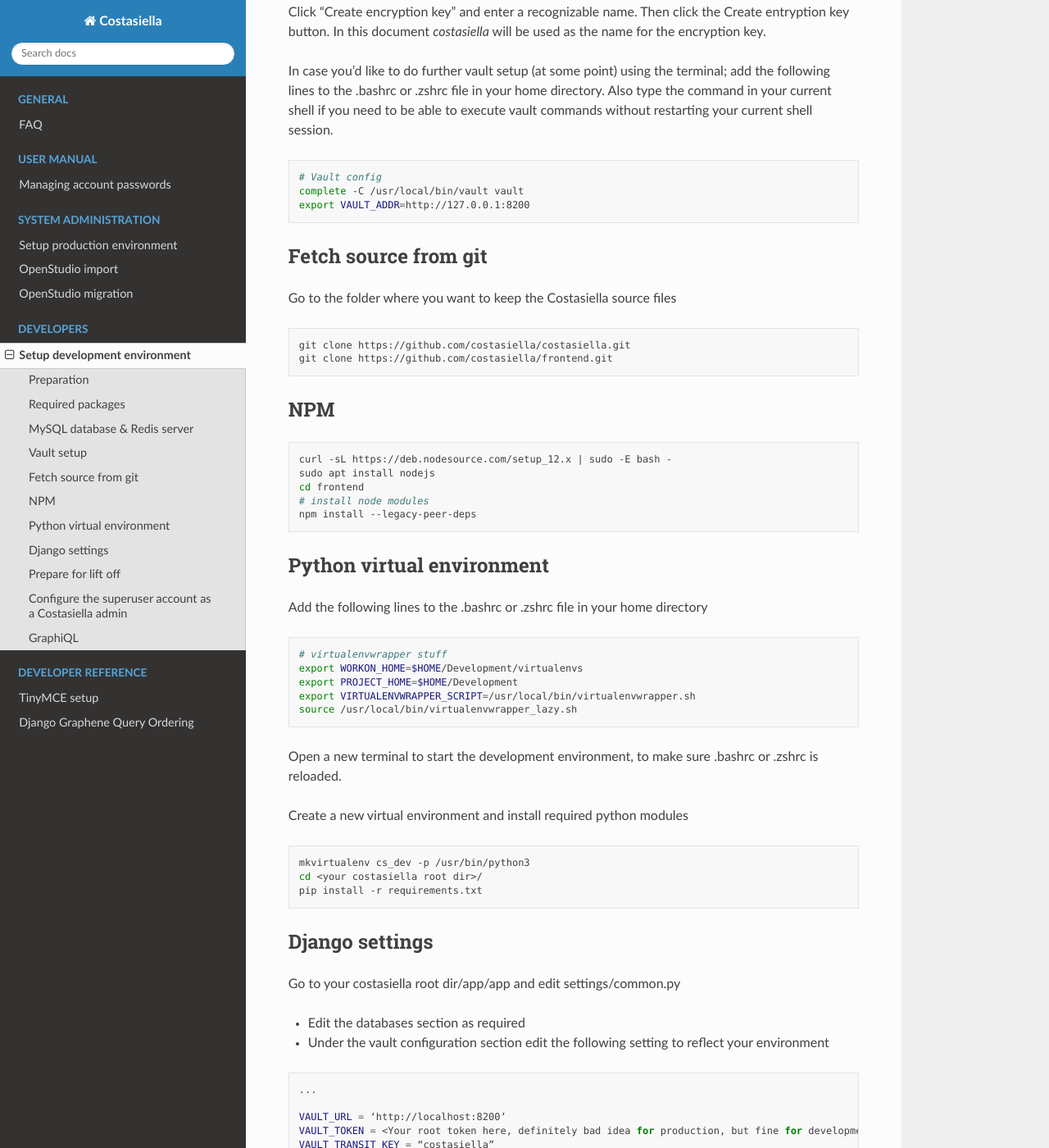
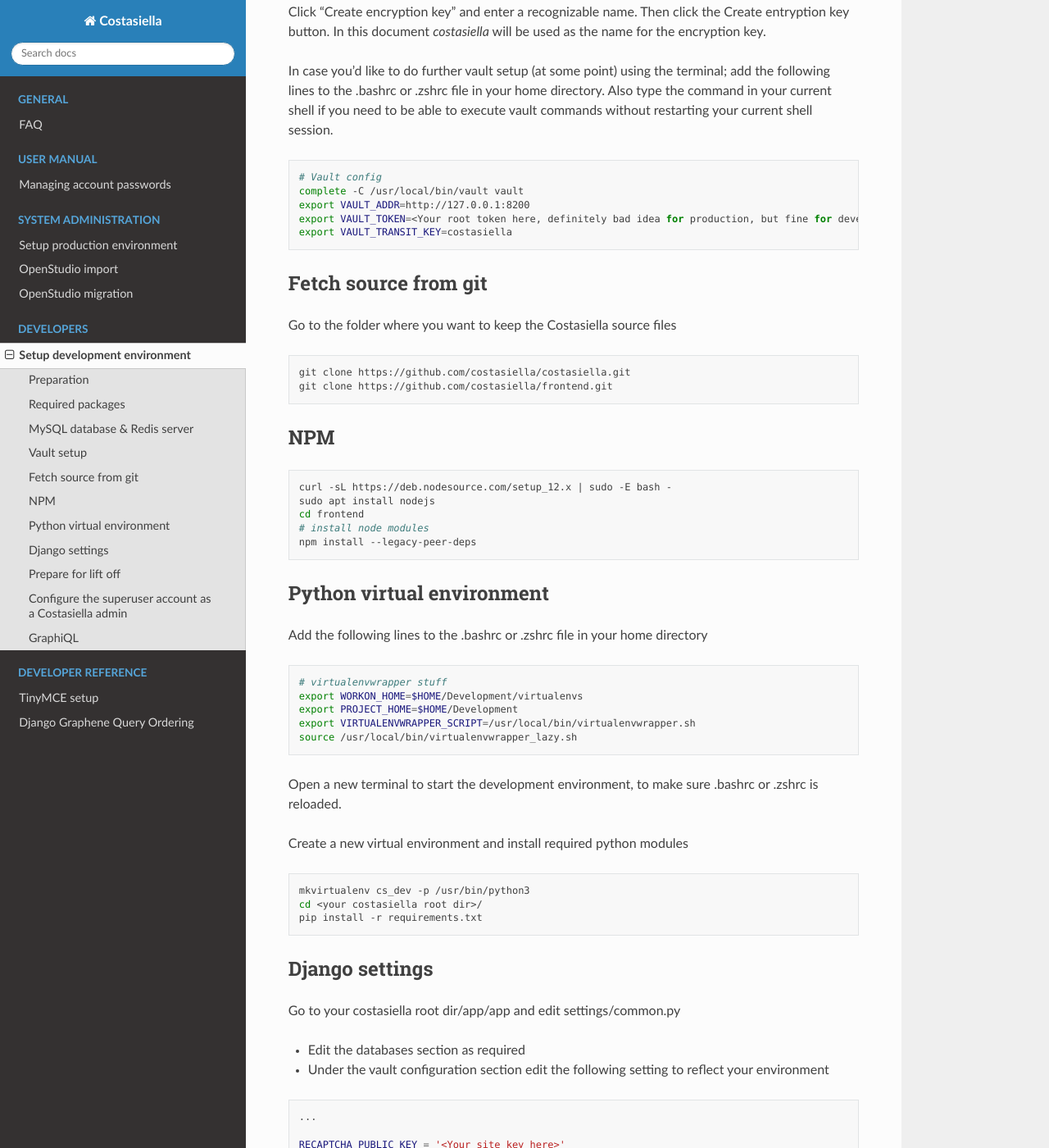
Before and after one commit to costasiella/costasiella_docs, a Sphinx documentation site: the page built from source/developer/setup_development_environment.rst, in a window 1280 px wide and 1400 px high, scrolled down 1742 px. Shown: the whole window at 82% size. Built offline with Sphinx 7.4.7 and the Read the Docs theme 2.0.0, drawn with Linux system fonts in a browser that asks for light colours.

Commit message:
Move vault config to env vars for dev environment

```diff
--- a/source/developer/setup_development_environment.rst
+++ b/source/developer/setup_development_environment.rst
@@ -88,6 +88,8 @@
     # Vault config
     complete -C /usr/local/bin/vault vault
     export VAULT_ADDR=http://127.0.0.1:8200
+    export VAULT_TOKEN=<Your root token here, definitely bad idea for production, but fine for development>
+    export VAULT_TRANSIT_KEY=costasiella
 
 
 Fetch source from git
@@ -143,12 +145,6 @@
 * Under the vault configuration section edit the following setting to reflect your environment
 
 .. code-block:: bash
-
-    ...
-
-    VAULT_URL = ‘http://localhost:8200’
-    VAULT_TOKEN = <Your root token here, definitely bad idea for production, but fine for development>
-    VAULT_TRANSIT_KEY = “costasiella”
 
     ...
 
```
